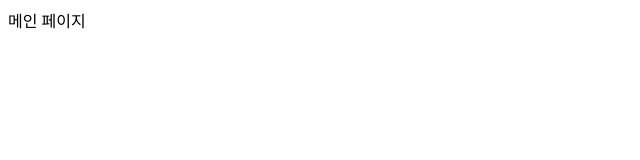
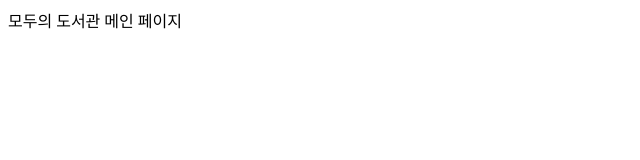
Before and after one commit to MODO-ajou/MODO_FE, a React (Vite) app: page / in a window 1280 px wide. Shown: the top 160 px of the page, without its empty margins (0-640 px from the left). Built offline with nearby package versions, Linux system fonts and the light colour scheme.

Commit message:
chore: App.tsx

```diff
--- a/src/App.tsx
+++ b/src/App.tsx
@@ -1,7 +1,7 @@
 function App() {
   return (
     <div className="App">
-      <span>메인 페이지</span>
+      <span>모두의 도서관 메인 페이지</span>
     </div>
   );
 }
```
Also changed, not shown: 1 other file (tests, documents, lock files or other folders).
